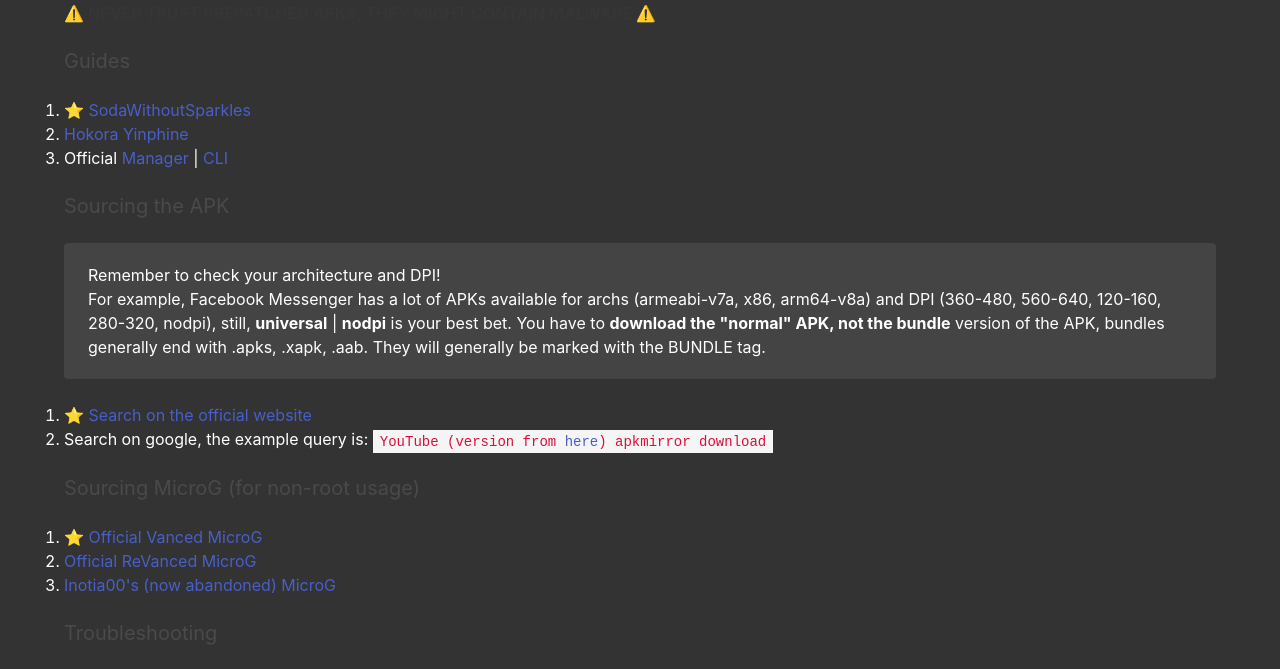
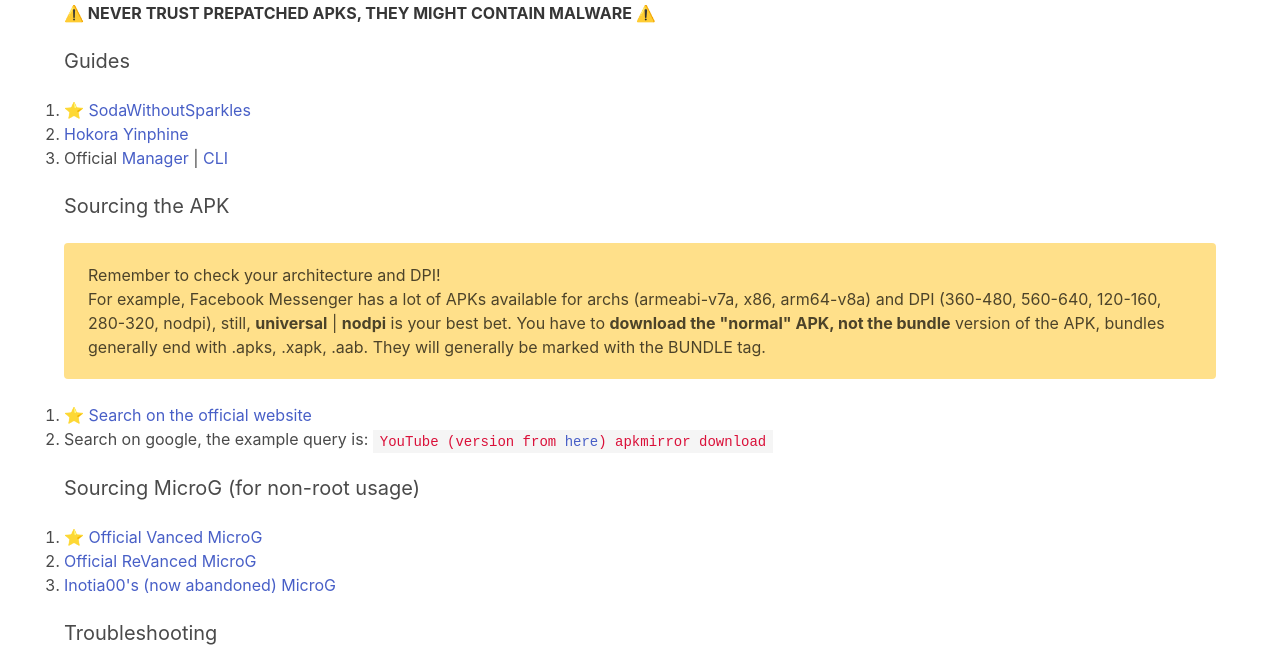
Before and after one commit to xemulat/revanced-help-site, a website: page index.html in a window 1280 px wide. Shown: the part 107-776 px from the top of the page. Drawn offline with nearby package versions, Linux system fonts and the light colour scheme.

Commit message:
AAAAAAAAAAAAAAAA

```diff
--- a/index.html
+++ b/index.html
@@ -11,18 +11,6 @@
 
     <title>ReVanced Repository</title>
     <link rel="stylesheet" href="https://cdnjs.cloudflare.com/ajax/libs/bulma/0.9.3/css/bulma.min.css">
-    <style>
-  body {
-    background-color: #333; /* Dark background color */
-    color: #fff; /* Light text color */
-  }
-
-  /* Additional styles for specific elements (optional) */
-  .notification.is-warning {
-    background-color: #444; /* Custom background color for the warning notification */
-    color: #fff; /* Light text color for the warning notification */
-  }
-    </style>
 </head>
 <body>
   <section class="section">
```
